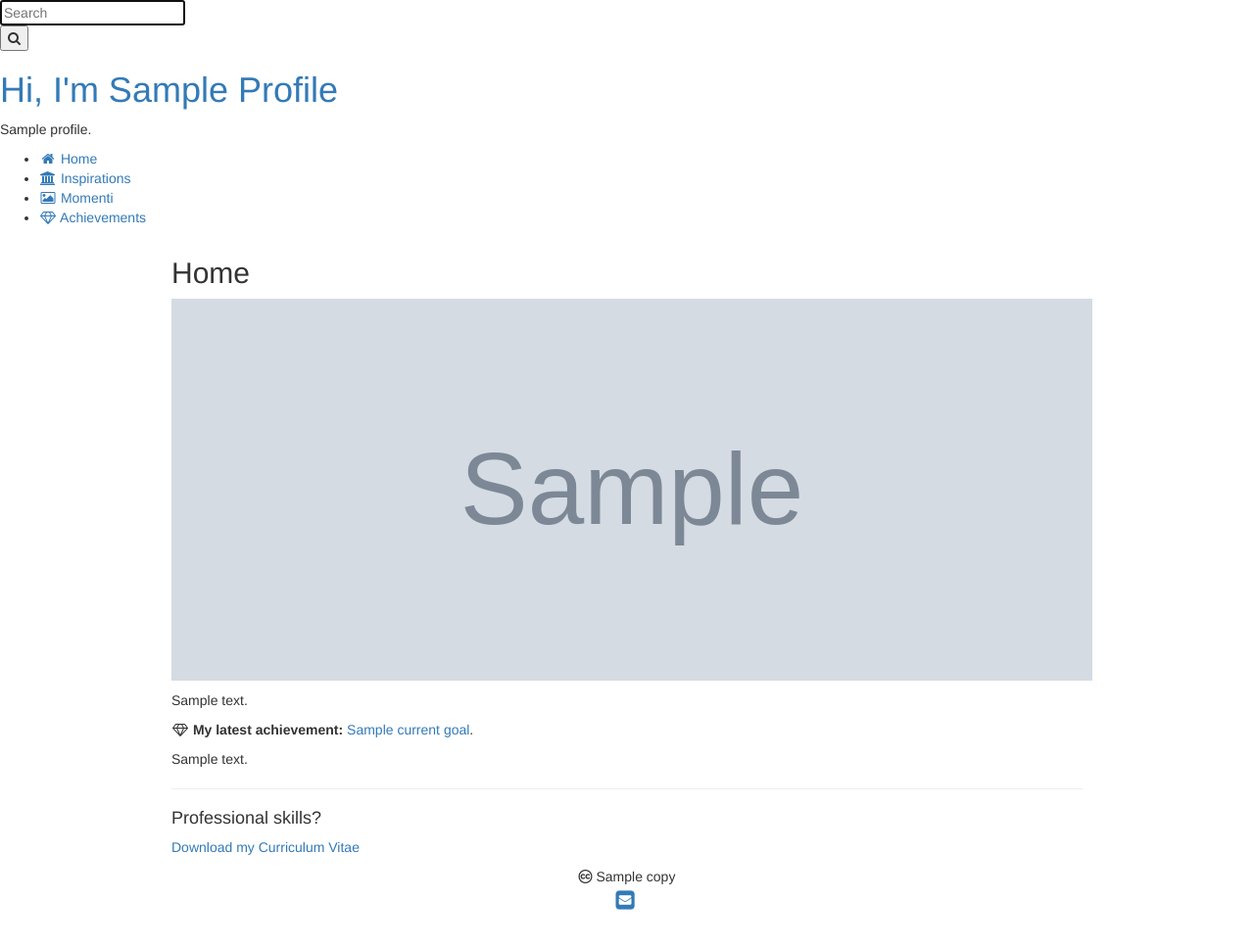
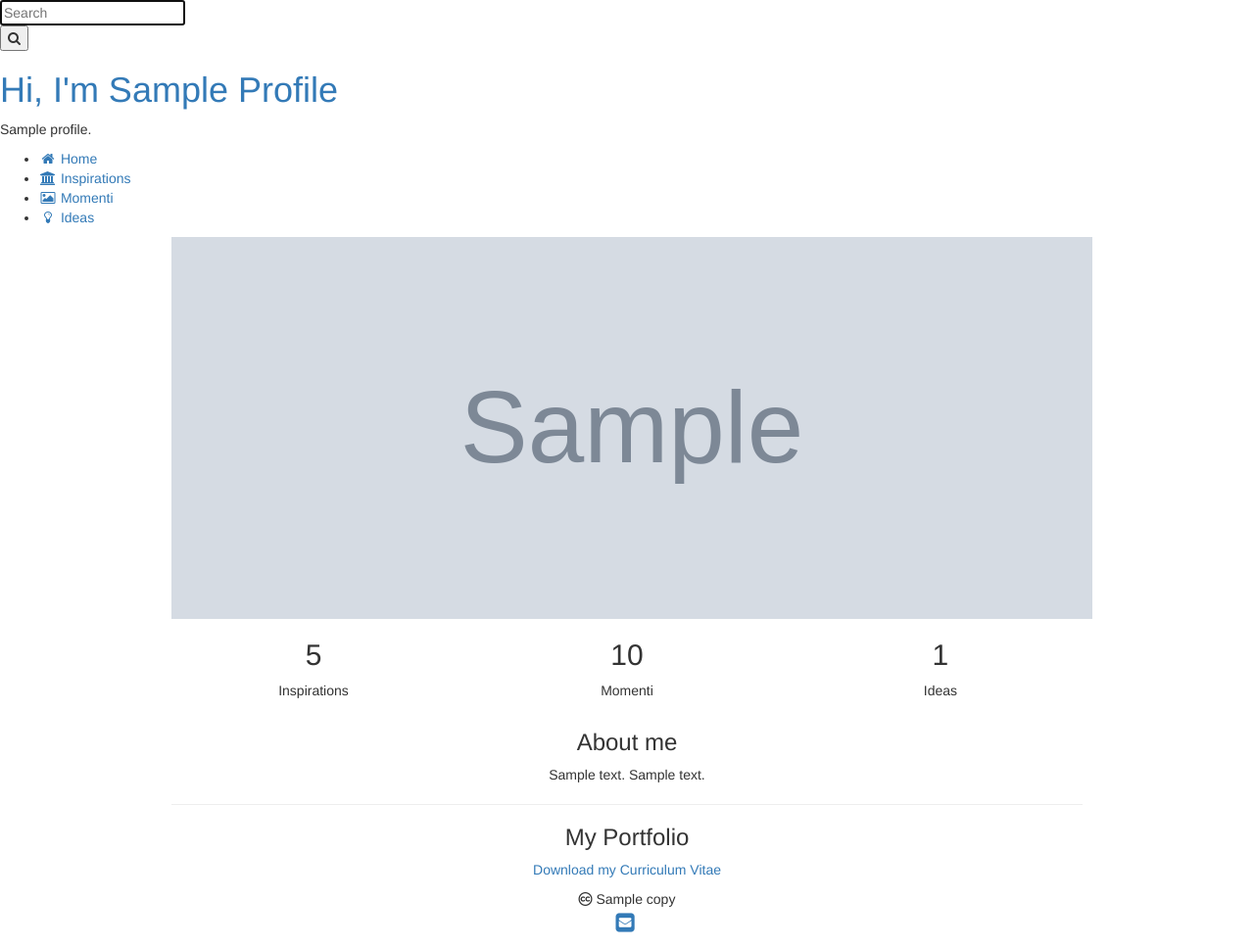
Before and after one commit to flavoi/flavoi, a Django app: template flavoi/templates/home.html in a window 1280 px wide. Shown: the whole page at 98% size. Before the commit the page ends 929 px from the top, so only its background shows below. Run offline with Django 3.2, Linux system fonts and the light colour scheme; the template is opened without the code that fills it: most values are stand-ins (such as "Sample title", 1, 10 or a date in 2020); grey boxes marked "Sample" are stand-in pictures; some libraries are stand-ins or nearby versions.

Commit message:
Added cards in homepage.

```diff
--- a/flavoi/config/settings.py
+++ b/flavoi/config/settings.py
@@ -45,7 +45,7 @@ ALLOWED_HOSTS = [
 
 # SECURITY WARNING: don't run with debug turned on in production!
 
-DEBUG = False
+DEBUG = True
 
 # Applications
 # https://docs.djangoproject.com/en/1.7/ref/applications/
--- a/flavoi/templates/base.html
+++ b/flavoi/templates/base.html
@@ -126,7 +126,7 @@
               <li><a href="{% url 'home' %}" title="home" class="{% block home %}link{% endblock %}"><i class="fa fa-home fa-fw"></i> Home</a></li>
               <li><a href="{% url 'inspirations' %}" title="inspirations" class="{% block inspirations %}link{% endblock %}"><i class="fa fa-university fa-fw"></i> Inspirations</a></li>
               <li><a href="{% url 'momenti' %}" title="momenti" class="{% block momenti %}link{% endblock %}"><i class="fa fa-picture-o fa-fw"></i> Momenti</a></li>
-              <li><a href="{% url 'achievements' %}" title="achievements" class="{% block achievements %}link{% endblock %} parent"><i class="fa fa-diamond fa-fw"></i> Achievements</a>
+              <li><a href="{% url 'achievements' %}" title="ideas" class="{% block achievements %}link{% endblock %} parent"><i class="fa fa-lightbulb-o fa-fw"></i> Ideas</a>
                 {% block nav_achievements %}{% endblock %}
               </li>
             {% endblock %}
--- a/flavoi/templates/bio/contact_list.html
+++ b/flavoi/templates/bio/contact_list.html
@@ -6,9 +6,6 @@
 
 {% block content %}
   <article class="post" role="article" itemscope itemtype="http://schema.org/BlogPosting"><!-- .post start -->
-    <header><!-- header start -->
-      <h2 class="page-title" itemprop="headline">Contacts</h2>
-    </header><!-- header end -->
 
     <section class="post-content clearfix" itemprop="articleBody"><!-- .post-content start -->
       {% if primary_contacts %}
--- a/flavoi/templates/bio/inspiration_list.html
+++ b/flavoi/templates/bio/inspiration_list.html
@@ -6,9 +6,6 @@
 
 {% block content %}
 	<article class="post" role="article" itemscope itemtype="http://schema.org/BlogPosting"><!-- .post start -->
-  	<header><!-- header start -->
-  		<h2 class="page-title" itemprop="headline">Inspirations</h2>
-  	</header><!-- header end -->
   	<section class="post-content clearfix" itemprop="articleBody"><!-- .post-content start -->
     {% for ins in inspirations %}
   	 <blockquote>
--- a/flavoi/templates/bio/momenti_list.html
+++ b/flavoi/templates/bio/momenti_list.html
@@ -9,9 +9,6 @@
 {% block momenti %}current{% endblock momenti %}
 
 {% block content %}
-
-<h2>Momenti</h2>
-
     <div id="main_area">
         <!-- Slider -->
         <div class="row">
--- a/flavoi/templates/home.html
+++ b/flavoi/templates/home.html
@@ -6,32 +6,56 @@
 
 {% block content %}
 <article class="post" role="article" itemscope itemtype="http://schema.org/BlogPosting"><!-- .post start -->
-    <header><!-- header start -->
-      <h2 class="page-title" itemprop="headline">Home</h2>
-    </header><!-- header end -->
     <section class="post-content clearfix" itemprop="articleBody"><!-- .post-content start -->
-      <p style="text-align: center;">
-        {% if profile.picture %}
-          <img src="{{ profile.picture.url }}" alt="flavoi profile picture" width="940" height="390" title=""/>
-        {% endif %}
-      </p>
-      <p>
+    <div class="text-center">
+      {% if profile.picture %}
+        <img src="{{ profile.picture.url }}" alt="flavoi profile picture" width="940" height="390" title=""/>
+      {% endif %}
+      <div class="row">
+        <div class="card-box col-md-4 col-sm-4">
+            <div class="cardtext-center">
+              <div class="content">
+               <div class="price">
+                  <h2 class="title">5</h2>
+                  <p class="description text-center">Inspirations</p>
+                </div>
+              </div>
+          </div>
+        </div>
+         <div class="card-box col-md-4 col-sm-4">
+            <div class="cardtext-center">
+              <div class="content">
+               <div class="price">
+                  <h2 class="title">10</h2>
+                  <p class="description text-center">Momenti</p>
+                </div>
+              </div>
+          </div>
+        </div>
+         <div class="card-box col-md-4 col-sm-4">
+            <div class="cardtext-center">
+              <div class="content">
+               <div class="price">
+                  <h2 class="title">1</h2>
+                  <p class="description text-center">Ideas</p>
+                </div>
+              </div>
+          </div>
+        </div>
+      </div> <!-- end grid row -->
+      <h3>About me</h3>
+      {% if profile.hobby_content %}
         {{ profile.job_content|safe }}
-      </p>
-      <p>
-        <strong><i class="fa fa-diamond fa-fw"></i> </a>My latest achievement: </strong>
-        <a href="{% url 'achievement_detail' current_goal.slug current_goal.pk %}">{{ current_goal.title }}</a>.
-      </p>
+      {% endif %}
       {% if profile.hobby_content %}
-        <p>
-          {{ profile.hobby_content|safe }}
-        </p>
+        {{ profile.hobby_content|safe }}
       {% endif %}
-      <hr/>
+      <hr />
+      <h3>My Portfolio</h3>
       {% if profile.cv %}
-        <h4>Professional skills?</h4>
         <p><a target="_blank" class="button" title="my curriculum vitae" href="{{ profile.cv.url }}">Download my Curriculum Vitae</a></p>
       {% endif %}
+    </div>
     </section><!-- .post-content end -->
   </article><!-- .post end -->
 {% endblock %}
```
Also changed, not shown: flavoi/templates/goal/goal_list.html (line endings or trailing spaces).
